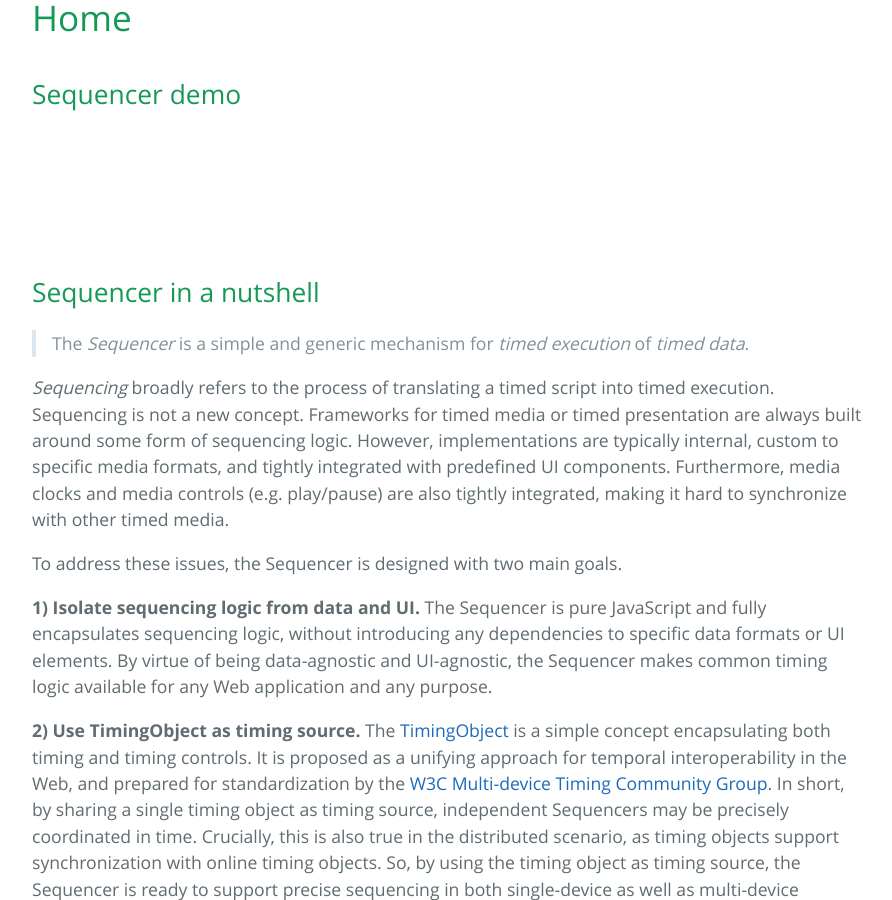
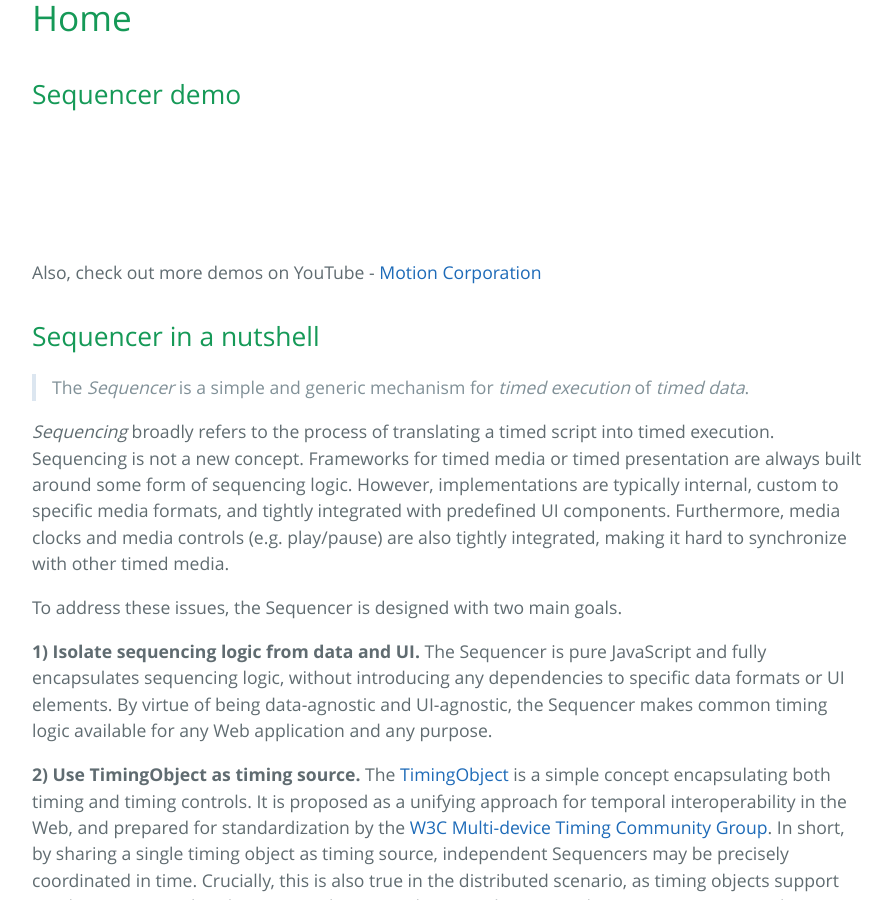
Before and after one commit to webtiming/sequencer, a Jekyll site: the page built from index.md, in a window 1280 px wide and 900 px high, scrolled down 328 px. Shown: the whole window, without its empty margins (192-1084 px from the left). Built offline with Jekyll 4.4.1, drawn with Linux system fonts in a browser that asks for light colours; Markdown is read by kramdown in place of the engine named in the settings.

Commit message:
added link to motioncorp demos

```diff
--- a/index.md
+++ b/index.md
@@ -11,6 +11,8 @@ demojs: index
 .active {color:red}
 </style>
 <div id="demo" style="display:block;height:110px"></div>
+
+Also, check out more demos on YouTube - [Motion Corporation](https://www.youtube.com/channel/UCJ6nDda6IWhEAJ0TUTQ0P1w)
 
 ## Sequencer in a nutshell
 
```
